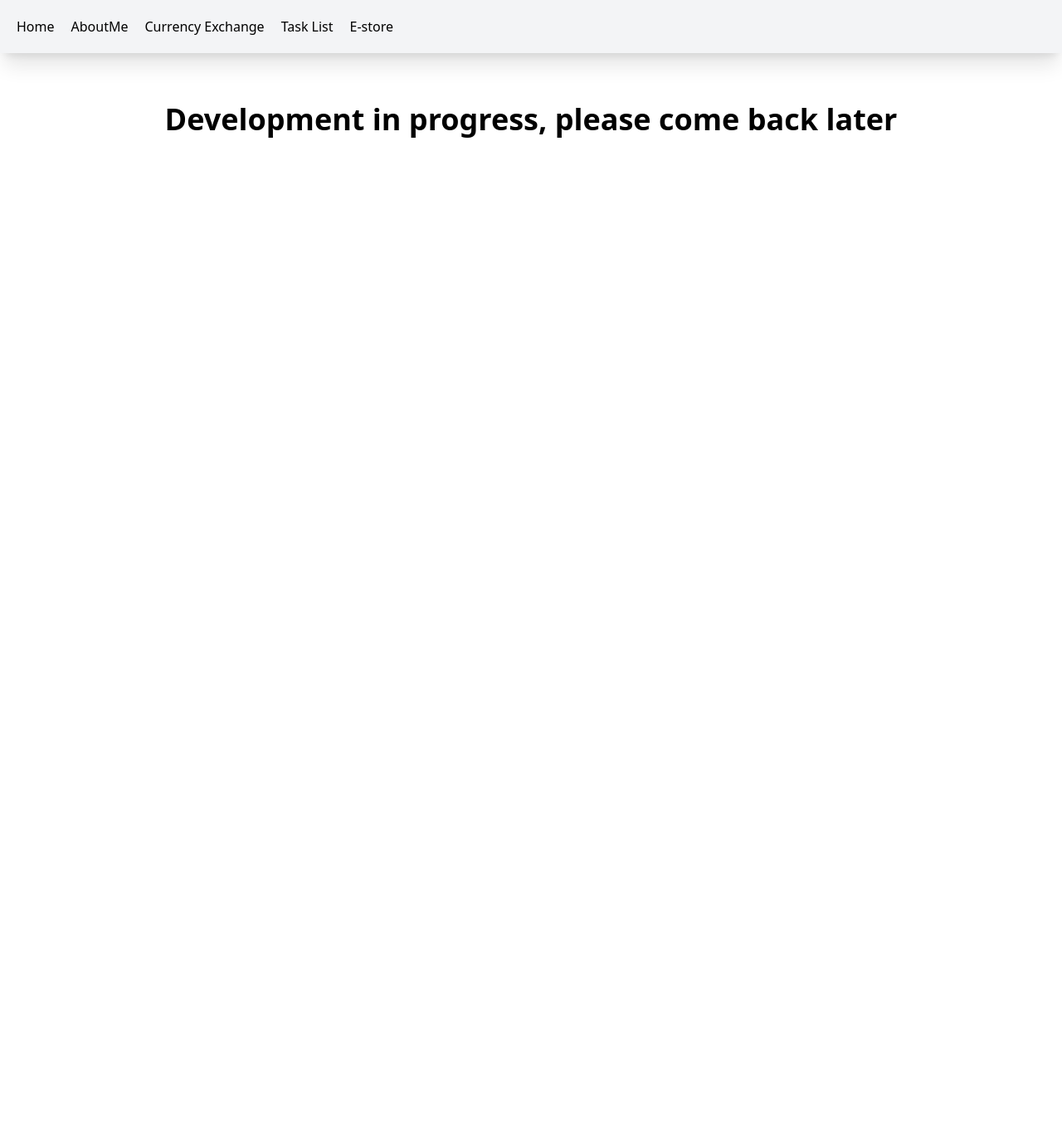
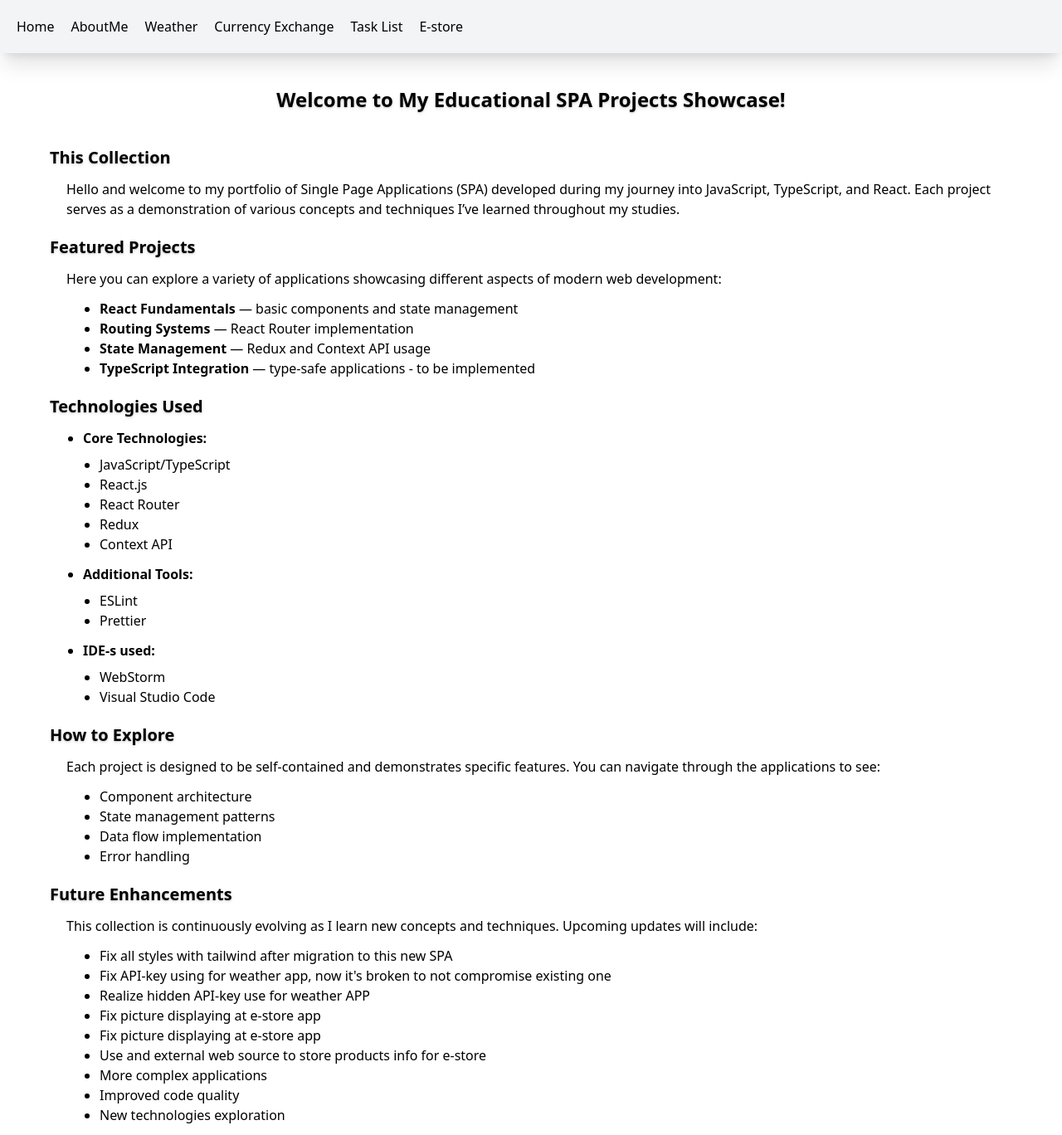
Before and after one commit to AlexCitron/my_education_examples, a React (Vite) app in the folder aveducation/: page / in a window 1280 px wide. Shown: the whole page at 83% size. Before the commit the page ends 800 px from the top, so only its background shows below. Built offline with nearby package versions, Linux system fonts and the light colour scheme.

Commit message:
Home page description

```diff
--- a/aveducation/src/App.jsx
+++ b/aveducation/src/App.jsx
@@ -1,7 +1,7 @@
 import {createBrowserRouter, Navigate, Outlet, RouterProvider} from "react-router-dom";
 import Layout from "./components/Layout.jsx";
 import AboutMe from "./pages/aboutMe/AboutMe.jsx";
-// import WeatherPage from "./pages/WeatherPage/WeatherPage.jsx";
+import WeatherPage from "./pages/WeatherPage/WeatherPage.jsx";
 import CurrencyExchange from "./pages/CurrencyExchange/CurrencyExchange.jsx";
 import TaskList from "./pages/TaskList/TaskList.jsx";
 import HomePage from "./pages/HomePage.jsx";
@@ -23,9 +23,8 @@ const router = createBrowserRouter([
             children: [
                 {index: true, element: <HomePage />},
                 {path: 'aboutMe', element: <AboutMe />},
-                // {path: 'weather', element: <WeatherPage />},
+                {path: 'weather', element: <WeatherPage />},
                 {path: 'currencyExchange', element: <CurrencyExchange />},
-                {path: 'taskList', element: <TaskList />},
                 {path: 'taskList', element: <TaskList />},
                 {path: 'eStore', element: <E_Store_Layout/>, children: [
                         {
--- a/aveducation/src/components/Header.jsx
+++ b/aveducation/src/components/Header.jsx
@@ -5,7 +5,7 @@ export default function  Header() {
         <header className="bg-gray-100 shadow-xl flex gap-5 py-5 px-5">
             <NavLink to="/">Home</NavLink>
             <NavLink to="/aboutMe">AboutMe</NavLink>
-            {/*<NavLink to="/weather">Weather</NavLink>*/}
+            <NavLink to="/weather">Weather</NavLink>
             <NavLink to="/currencyExchange">Currency Exchange</NavLink>
             <NavLink to="/taskList">Task List</NavLink>
             <NavLink to="/eStore">E-store</NavLink>
--- a/aveducation/src/pages/HomePage.jsx
+++ b/aveducation/src/pages/HomePage.jsx
@@ -2,7 +2,78 @@ export default function HomePage() {
 
     return (
         <div>
-            <h1 className="mt-15 text-center text-4xl font-bold">Development in progress, please come back later</h1>
+            <div className='mt-10'>
+                <h2 className='text-center font-bold text-2xl text-shadow-md'>Welcome to My Educational SPA Projects Showcase! </h2>
+                <div className='mx-15 mt-10'>
+                    <div className="my-2">
+                        <h3 className='mt-5 text-xl text-shadow-md font-semibold'>This Collection</h3>
+                        <p className='mx-5 mt-3'>Hello and welcome to my portfolio of Single Page Applications (SPA) developed during my journey
+                            into JavaScript, TypeScript, and React. Each project serves as a demonstration of various
+                            concepts and techniques I’ve learned throughout my studies.</p>
+                    </div>
+                    <div>
+                        <h3 className='mt-5 text-xl text-shadow-md font-semibold'>Featured Projects</h3>
+                        <p className='mx-5 mt-3' >Here you can explore a variety of applications showcasing different aspects of modern web development:</p>
+                        <ul className='list-disc mx-15 my-3'>
+                            <li><span className='font-semibold'>React Fundamentals</span> — basic components and state management</li>
+                            <li><span className='font-semibold'>Routing Systems</span> — React Router implementation</li>
+                            <li><span className='font-semibold'>State Management</span> — Redux and Context API usage</li>
+                            <li><span className='font-semibold'>TypeScript Integration</span> — type-safe applications - to be implemented</li>
+                        </ul>
+                    </div>
+                    <h3 className='mt-5 text-xl text-shadow-md font-semibold'>Technologies Used</h3>
+                    <div>
+                        <ul className='list-disc mx-10 text-md my-3'>
+                            <li className='font-semibold'>Core Technologies:
+                                <ul className='mt-2 mx-5 list-disk list-disc font-normal'>
+                                    <li>JavaScript/TypeScript</li>
+                                    <li>React.js</li>
+                                    <li>React Router</li>
+                                    <li>Redux</li>
+                                    <li>Context API</li>
+                                </ul>
+                            </li>
+                            <li className='font-semibold my-3'>Additional Tools:
+                                <ul className='mt-2 mx-5 list-disk list-disc font-normal'>
+                                    <li>ESLint</li>
+                                    <li>Prettier</li>
+                                </ul>
+                            </li>
+                            <li className='font-semibold my-3'>IDE-s used:
+                                <ul className='mt-2 mx-5 list-disk list-disc font-normal'>
+                                    <li>WebStorm</li>
+                                    <li>Visual Studio Code</li>
+                                </ul>
+                            </li>
+                        </ul>
+                    </div>
+                    <div>
+                        <h3 className='mt-5 text-xl text-shadow-md font-semibold'>How to Explore</h3>
+                        <p className='mx-5 mt-3' >Each project is designed to be self-contained and demonstrates specific features. You can navigate through the applications to see:</p>
+                        <ul className='list-disc mx-15 my-3'>
+                            <li>Component architecture</li>
+                            <li>State management patterns</li>
+                            <li>Data flow implementation</li>
+                            <li>Error handling</li>
+                        </ul>
+                    </div>
+                    <div>
+                        <h3 className='mt-5 text-xl text-shadow-md font-semibold'>Future Enhancements</h3>
+                        <p className='mx-5 mt-3' >This collection is continuously evolving as I learn new concepts and techniques. Upcoming updates will include:</p>
+                        <ul className='list-disc mx-15 my-3'>
+                            <li>Fix all styles with tailwind after migration to this new SPA</li>
+                            <li>Fix API-key using for weather app, now it's broken to not compromise existing one</li>
+                            <li>Realize hidden API-key use for weather APP </li>
+                            <li>Fix picture displaying at e-store app</li>
+                            <li>Fix picture displaying at e-store app</li>
+                            <li>Use and external web source to store products info for e-store</li>
+                            <li>More complex applications</li>
+                            <li>Improved code quality</li>
+                            <li>New technologies exploration</li>
+                        </ul>
+                    </div>
+                </div>
+            </div>
         </div>
 
     )
--- a/aveducation/src/pages/WeatherPage/WeatherPage.jsx
+++ b/aveducation/src/pages/WeatherPage/WeatherPage.jsx
@@ -3,7 +3,7 @@ import Main from "./components/Main.jsx";
 import WeatherCard from "./components/weatherCardContainer.jsx";
 import {useEffect, useState} from "react";
 
-// const KEY = '74bb4c61b35747e691f113026251408'
+const KEY = '1'
 
 export default function WeatherPage() {
     const [city, setCity] = useState("");
```
Also changed, not shown: aveducation/src/pages/E-store/pages/EAbout.jsx (indentation only).
